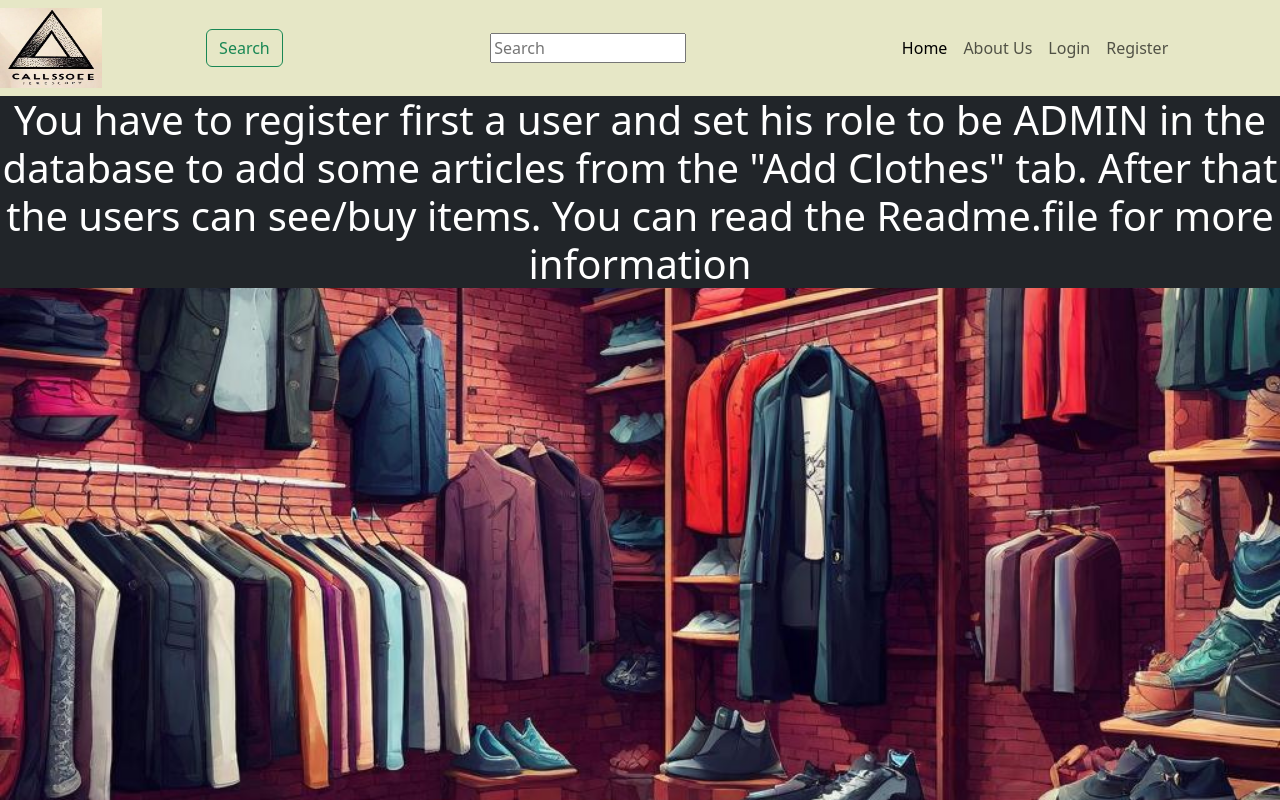
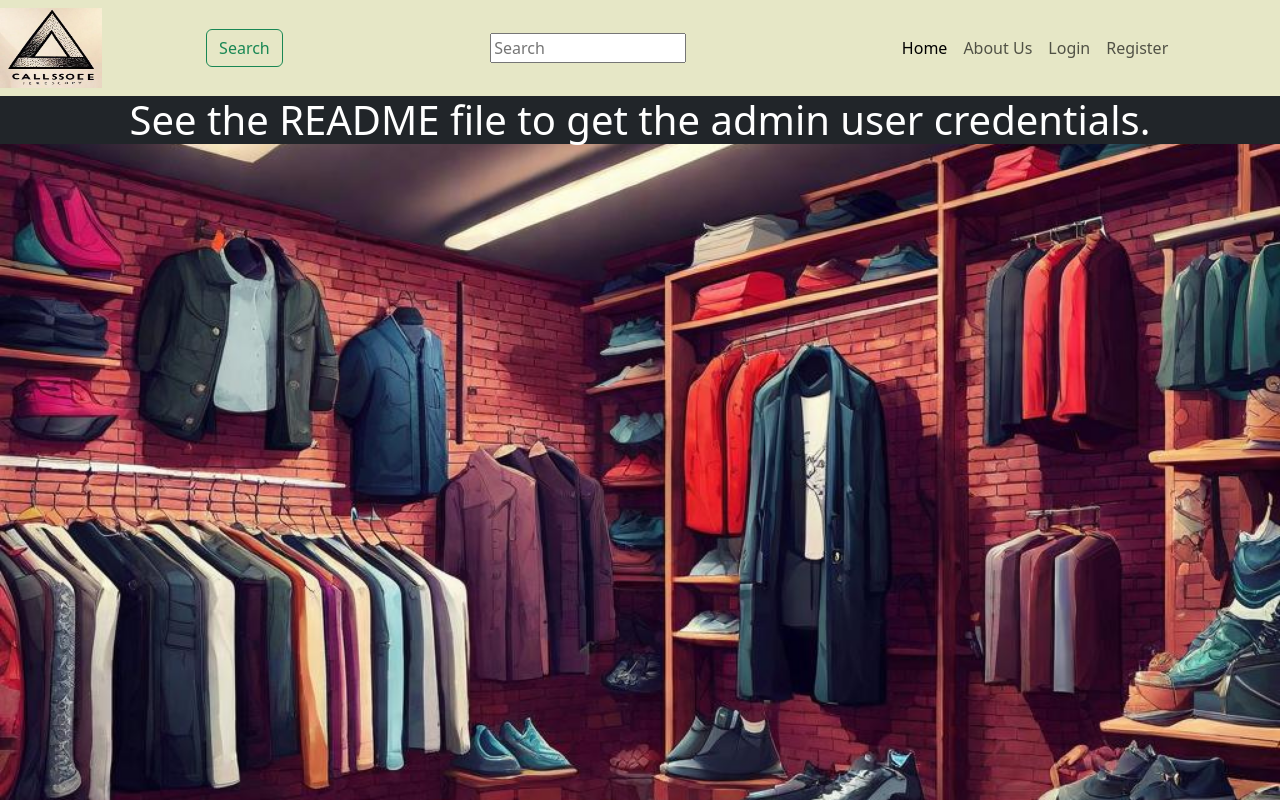
Before and after one commit to dvdobrev/spring-boot-react-web-shop, a React (Create React App) app in the folder react/app/: page / in a window 1280 px wide. Shown: the top 800 px of the page. Built offline with nearby package versions, Linux system fonts and the light colour scheme.

Commit message:
changed the Info message about the admin user

```diff
--- a/react/app/src/components/home/Home.js
+++ b/react/app/src/components/home/Home.js
@@ -12,7 +12,7 @@ export const Home = () => {
 
     const { clothes, addedToCart, setAddedToCart } = useContext(ClothesContext);
 
-    const message = "You have to register first a user and set his role to be ADMIN in the database to add some articles from the \"Add Clothes\" tab. After that the users can see/buy items.\nYou can read the Readme.file for more information"
+    const message = "See the README file to get the admin user credentials."
 
 
     const responsive = {
@@ -51,8 +51,8 @@ export const Home = () => {
     return (
 
         <section className={`${homeCSS["home-section"]}`}>
-            {clothes.length === 0 && (<h1 className="bg-dark fz-container"
-                style={{ color: "white", minHeight: "6vh" }}>{message}</h1>)}
+            <h1 className="bg-dark fz-container"
+                style={{ color: "white", minHeight: "6vh" }}>{message}</h1>
 
             {addedToCart && <span style={{
                 color: 'yellow',
```
